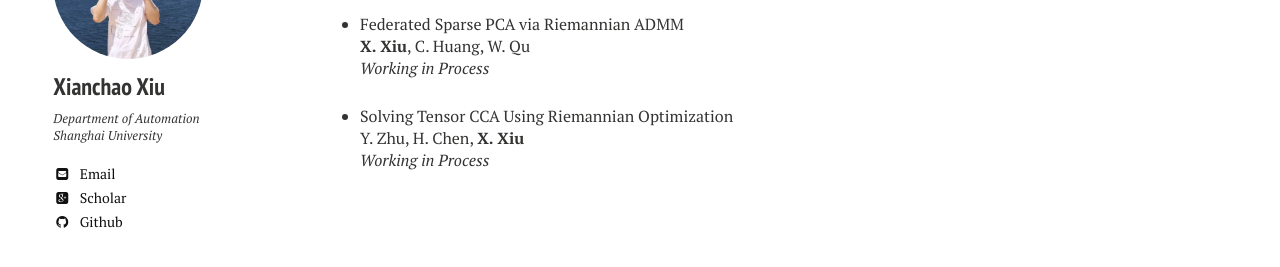
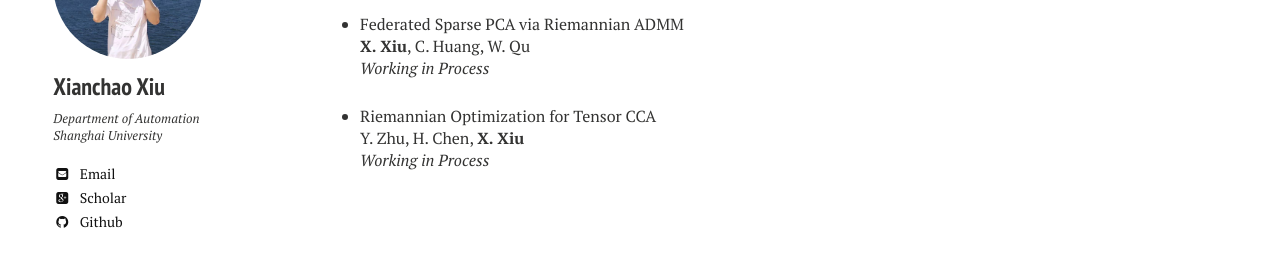
Before and after one commit to xianchaoxiu/xianchaoxiu.github.io, a Jekyll site: the page built from conference/index.md, in a window 1280 px wide. Shown: the part 163-430 px from the top of the page. Built offline with Jekyll 4.4.1, drawn with Linux system fonts in a browser that asks for light colours; nearby versions of some CDN libraries.

Commit message:
Update index.md

```diff
--- a/conference/index.md
+++ b/conference/index.md
@@ -20,6 +20,6 @@ share: false
 <i>Working in Process</i><br>
 
 
-* Solving Tensor CCA Using Riemannian Optimization<br>
+* Riemannian Optimization for Tensor CCA<br>
 Y. Zhu, H. Chen, <b>X. Xiu</b><br>
 <i>Working in Process</i><br>
```
